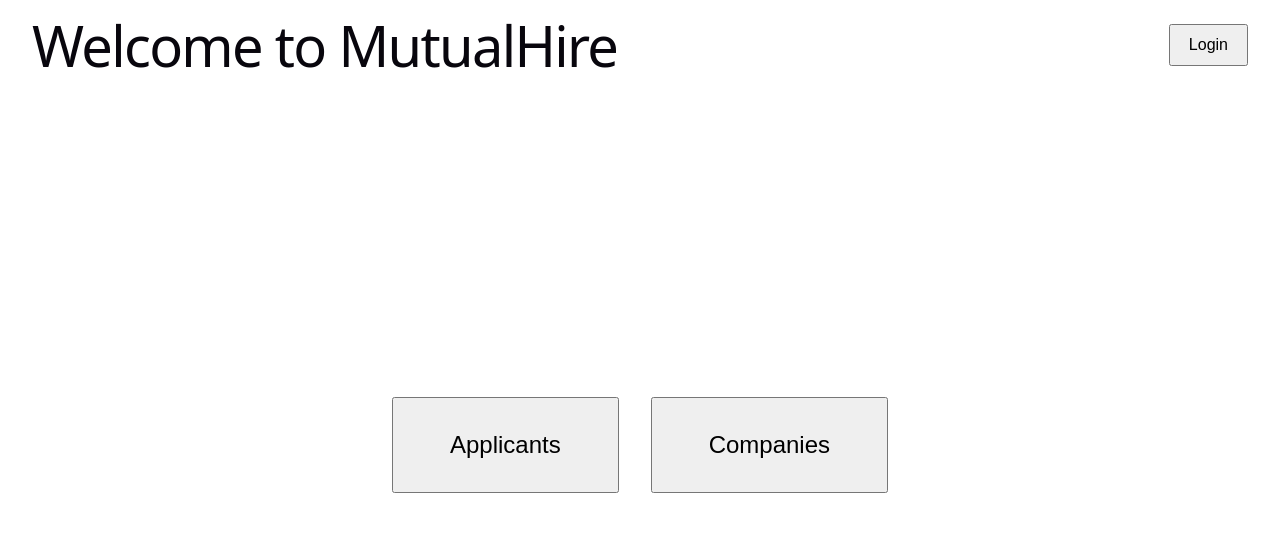
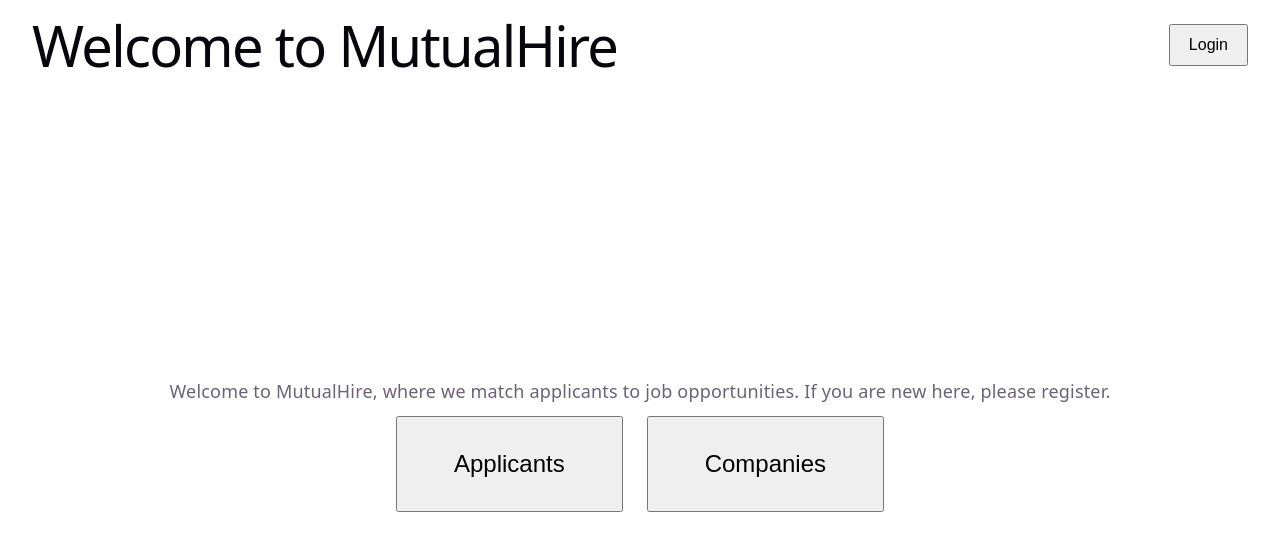
Before and after one commit to mateyct/mutual-hire, a React app in the folder frontend/: page / in a window 1280 px wide. Shown: the top 550 px of the page. Built offline with nearby package versions, Linux system fonts and the light colour scheme; the HTML template or start-up script is replaced by a standard one.

Commit message:
make welcome nicer

```diff
--- a/frontend/src/index.css
+++ b/frontend/src/index.css
@@ -29,7 +29,7 @@
 @media (prefers-color-scheme: dark) {
   :root {
     --text: #9ca3af;
-    --text-h: #040001;
+    --text-h: #fff;
     --bg: #16171d;
     --border: #2e303a;
     --code-bg: #1f2028;
--- a/frontend/src/welcome/Welcome.tsx
+++ b/frontend/src/welcome/Welcome.tsx
@@ -33,12 +33,20 @@ const Welcome = () => {
       <main
         style={{
           flex: 1,
-          display: "flex",
+          display: "grid",
+          placeContent: "center",
+          justifyItems: "center",
           justifyContent: "center",
           alignItems: "center",
-          gap: "32px",
+          gap: "12px",
+          textAlign: "center",
         }}
       >
+        <p>
+          Welcome to MutualHire, where we match applicants to job opportunities.
+          If you are new here, please register.
+        </p>
+        <div style={{ display: "flex", gap: "24px" }}>
           <button
             type="button"
             style={{
@@ -61,6 +69,7 @@ const Welcome = () => {
           >
             Companies
           </button>
+        </div>
       </main>
     </div>
   );
```
Also changed, not shown: frontend/src/welcome/Welcome.css (added). Lines whose indentation alone changed are shown as unchanged.
